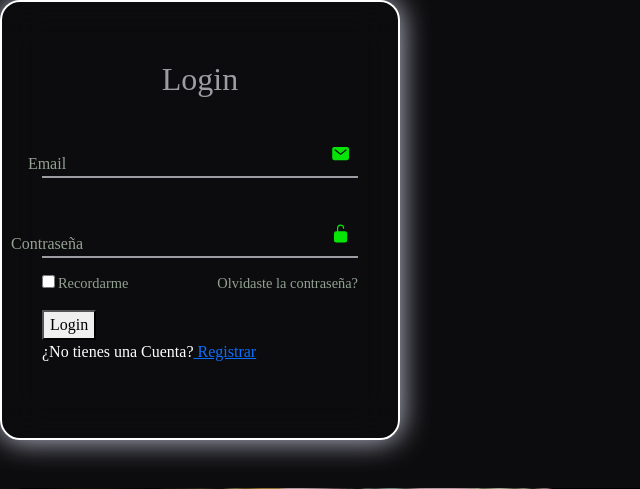
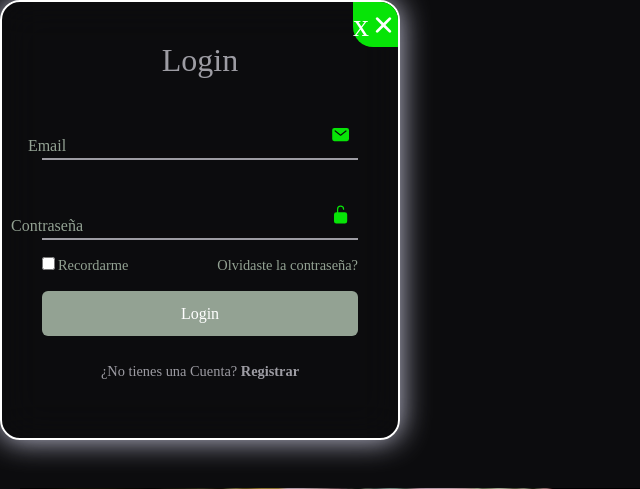
Before and after one commit to luisracero/talentotechproyectolondon, a Flask app: page / in a window 1280 px wide. Shown: the part 160-649 px from the top of the page, without its empty margins (0-640 px from the left). Run offline with Flask 3, Linux system fonts and the light colour scheme; some web fonts are replaced.

Commit message:
formulario loguin 2

```diff
--- a/static/css/style.css
+++ b/static/css/style.css
@@ -65,6 +65,7 @@ body {
   display: flex;
   justify-content: center;
   align-items: center;
+  overflow: hidden;
 }
 
 
@@ -146,6 +147,53 @@ line-height: 57px;
   text-decoration: underline;
 }
 
+.btnl{
+  width: 100%;
+  height: 45px;
+  background:#93a293;
+  border: none;
+  outline: none;
+  border-radius: 6px;
+  cursor: pointer;
+  font-size: 1em;
+  color:#fff;
+  font-weight: 500;
+}
+
+.login-register{
+  font-size: .9em;
+  color: #9d9ca3;
+  text-align: center;
+  font-weight: 500;
+  margin: 25px 0 10px;
+}
+
+.login-register p a {
+  color: #9d9ca3;
+  text-decoration: none;
+  font-weight: 600;
+}
+
+.login-register p a:hover{
+  text-decoration: underline;
+}
+
+.formulario-login .icon-close{
+  position: absolute;
+  top: 0;
+  right: 0;
+  width: 45px;
+  height: 45px;
+  font-size: 2em;
+  background: #07e407;
+  color: white;
+  display: flex;
+  justify-content: center;
+  align-items: center;
+  border-bottom-left-radius:20px ;
+  cursor: pointer;
+  z-index: 1;
+}
 /* Ajustes responsivos */
 @media (max-width: 768px) {
     .navbar {
--- a/templates/base.html
+++ b/templates/base.html
@@ -52,6 +52,9 @@
         </div>
     </nav>
     <div class="formulario-login">
+        <span class="icon-close">x
+            <ion-icon name="close"></ion-icon>
+        </span>
         <div class="form-box Login">
             <h2> Login</h2>
             <form action="#">
```
